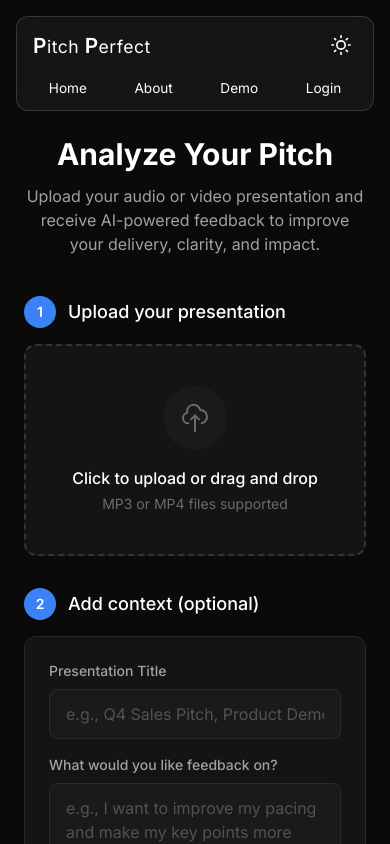
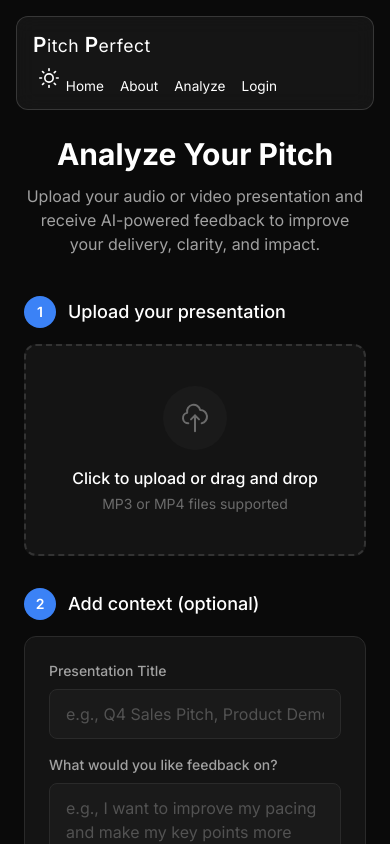
Before and after one commit to fuzzylogique/pitch-perfect, a Next.js app in the folder code/: page / in a window 390 px wide. Shown: the top 844 px of the page. Built offline with nearby package versions, Linux system fonts and the light colour scheme.

Commit message:
chore: modularize code

```diff
--- a/code/src/app/components/Navbar.tsx
+++ b/code/src/app/components/Navbar.tsx
@@ -1,11 +1,13 @@
 import React from "react";
+import "@/app/styles/navbar.css";
+import { ToggleThemeButton } from "./ToggleThemeButton";
 
 interface NavbarProps {
   logo?: string;
   brandName?: string;
   navItems?: Array<{
     label: string;
-    href: string;
+    onClick: () => void;
   }>;
   onThemeToggle?: () => void;
   isDarkMode?: boolean;
@@ -15,10 +17,10 @@ const Navbar: React.FC<NavbarProps> = ({
   logo,
   brandName = "Pitch Perfect",
   navItems = [
-    { label: "Home", href: "#home" },
-    { label: "About", href: "#about" },
-    { label: "Demo", href: "#demo" },
-    { label: "Login", href: "#login" },
+    { label: "Home", onClick: () => {} },
+    { label: "About", onClick: () => {} },
+    { label: "Analyze", onClick: () => {} },
+    { label: "Login", onClick: () => {} },
   ],
   onThemeToggle,
   isDarkMode = true,
@@ -35,183 +37,21 @@ const Navbar: React.FC<NavbarProps> = ({
       </div>
 
       {/* Navigation Links */}
-      <div className="navbar-links">
-        {navItems.map((item, index) => (
-          <a key={index} href={item.href} className="nav-link">
-            {item.label}
-          </a>
-        ))}
+      <div className="flex space-x-6">
+        <div className="navbar-links">
+          {navItems.map((item, index) => (
+            <button key={index} onClick={item.onClick} className="nav-link">
+              {item.label}
+            </button>
+          ))}
+        </div>
+
+        <ToggleThemeButton
+          isDarkMode={isDarkMode}
+          onThemeToggle={onThemeToggle}
+          className={"theme-toggle"}
+        />
       </div>
-
-      {/* Theme Toggle Button */}
-      <button
-        className="theme-toggle"
-        onClick={onThemeToggle}
-        aria-label="Toggle theme"
-      >
-        {isDarkMode ? (
-          <svg
-            width="20"
-            height="20"
-            viewBox="0 0 24 24"
-            fill="none"
-            stroke="currentColor"
-            strokeWidth="2"
-            strokeLinecap="round"
-            strokeLinejoin="round"
-          >
-            <circle cx="12" cy="12" r="5" />
-            <line x1="12" y1="1" x2="12" y2="3" />
-            <line x1="12" y1="21" x2="12" y2="23" />
-            <line x1="4.22" y1="4.22" x2="5.64" y2="5.64" />
-            <line x1="18.36" y1="18.36" x2="19.78" y2="19.78" />
-            <line x1="1" y1="12" x2="3" y2="12" />
-            <line x1="21" y1="12" x2="23" y2="12" />
-            <line x1="4.22" y1="19.78" x2="5.64" y2="18.36" />
-            <line x1="18.36" y1="5.64" x2="19.78" y2="4.22" />
-          </svg>
-        ) : (
-          <svg
-            width="20"
-            height="20"
-            viewBox="0 0 24 24"
-            fill="none"
-            stroke="currentColor"
-            strokeWidth="2"
-            strokeLinecap="round"
-            strokeLinejoin="round"
-          >
-            <path d="M21 12.79A9 9 0 1 1 11.21 3 7 7 0 0 0 21 12.79z" />
-          </svg>
-        )}
-      </button>
-
-      <style jsx>{`
-        .navbar {
-          position: fixed;
-          top: 1.5rem;
-          left: 50%;
-          transform: translateX(-50%);
-          display: flex;
-          align-items: center;
-          justify-content: space-between;
-          padding: 0.5rem 1.25rem;
-          background-color: rgba(26, 26, 26, 0.7);
-          border: 1px solid rgba(255, 255, 255, 0.15);
-          border-radius: 12px;
-          width: calc(100% - 3rem);
-          max-width: 1080px;
-          transition:
-            box-shadow 0.3s ease,
-            border-color 0.3s ease;
-          z-index: 50;
-          backdrop-filter: blur(10px);
-        }
-
-        .navbar:hover {
-          border-color: #38bdf8;
-          box-shadow:
-            0 0 20px rgba(14, 165, 233, 0.5),
-            0 0 40px rgba(14, 165, 233, 0.3),
-            inset 0 0 20px rgba(14, 165, 233, 0.1);
-        }
-
-        .navbar-brand {
-          display: flex;
-          align-items: center;
-          gap: 0.5rem;
-        }
-
-        .navbar-logo {
-          height: 24px;
-          width: auto;
-        }
-
-        .navbar-title {
-          font-size: 1.25rem;
-          font-weight: 400;
-          color: #ffffff;
-          letter-spacing: 0.5px;
-        }
-
-        .brand-pitch,
-        .brand-perfect {
-          font-size: 1.5rem;
-          font-weight: 600;
-        }
-
-        .navbar-links {
-          display: flex;
-          gap: 2.5rem;
-          align-items: center;
-          flex: 1;
-          justify-content: center;
-        }
-
-        .nav-link {
-          color: #ffffff;
-          text-decoration: none;
-          font-size: 0.95rem;
-          font-weight: 400;
-          transition: color 0.2s ease;
-        }
-
-        .nav-link:hover {
-          color: #0ea5e9;
-        }
-
-        .theme-toggle {
-          background: transparent;
-          border: none;
-          color: #ffffff;
-          cursor: pointer;
-          padding: 0.4rem;
-          display: flex;
-          align-items: center;
-          justify-content: center;
-          transition: color 0.2s ease;
-          border-radius: 6px;
-        }
-
-        .theme-toggle:hover {
-          color: #0ea5e9;
-        }
-
-        .theme-toggle svg {
-          width: 20px;
-          height: 20px;
-        }
-
-        @media (max-width: 768px) {
-          .navbar {
-            top: 1rem;
-            width: calc(100% - 2rem);
-            flex-wrap: wrap;
-            padding: 0.75rem 1rem;
-          }
-
-          .navbar-links {
-            order: 3;
-            width: 100%;
-            margin-top: 1rem;
-            justify-content: space-around;
-            gap: 1rem;
-          }
-
-          .nav-link {
-            font-size: 0.85rem;
-          }
-
-          .navbar-title {
-            font-size: 1.1rem;
-          }
-
-          .brand-pitch,
-          .brand-perfect {
-            font-size: 1.3rem;
-          }
-        }
-      `}</style>
     </nav>
   );
 };
--- /dev/null
+++ b/code/src/app/components/ToggleThemeButton.tsx
@@ -0,0 +1,53 @@
+interface ToggleThemeProps {
+  className: string;
+  onThemeToggle?: () => void;
+  isDarkMode?: boolean;
+}
+
+const ToggleThemeButton = ({ className, onThemeToggle, isDarkMode }: ToggleThemeProps) => {
+  return (
+    <button
+      className={className}
+      onClick={onThemeToggle}
+      aria-label="Toggle theme"
+    >
+      {isDarkMode ? (
+        <svg
+          width="20"
+          height="20"
+          viewBox="0 0 24 24"
+          fill="none"
+          stroke="currentColor"
+          strokeWidth="2"
+          strokeLinecap="round"
+          strokeLinejoin="round"
+        >
+          <circle cx="12" cy="12" r="5" />
+          <line x1="12" y1="1" x2="12" y2="3" />
+          <line x1="12" y1="21" x2="12" y2="23" />
+          <line x1="4.22" y1="4.22" x2="5.64" y2="5.64" />
+          <line x1="18.36" y1="18.36" x2="19.78" y2="19.78" />
+          <line x1="1" y1="12" x2="3" y2="12" />
+          <line x1="21" y1="12" x2="23" y2="12" />
+          <line x1="4.22" y1="19.78" x2="5.64" y2="18.36" />
+          <line x1="18.36" y1="5.64" x2="19.78" y2="4.22" />
+        </svg>
+      ) : (
+        <svg
+          width="20"
+          height="20"
+          viewBox="0 0 24 24"
+          fill="none"
+          stroke="currentColor"
+          strokeWidth="2"
+          strokeLinecap="round"
+          strokeLinejoin="round"
+        >
+          <path d="M21 12.79A9 9 0 1 1 11.21 3 7 7 0 0 0 21 12.79z" />
+        </svg>
+      )}
+    </button>
+  );
+};
+
+export { ToggleThemeButton };
--- a/code/src/app/globals.css
+++ b/code/src/app/globals.css
@@ -89,7 +89,8 @@ body {
 }
 
 @keyframes pulse-glow {
-  0%, 100% {
+  0%,
+  100% {
     box-shadow: 0 0 20px var(--accent-blue-glow);
   }
   50% {
@@ -149,3 +150,7 @@ body {
   border-color: var(--accent-blue) !important;
   background-color: var(--accent-blue-subtle) !important;
 }
+
+button {
+  cursor: pointer;
+}
--- a/code/src/app/page.tsx
+++ b/code/src/app/page.tsx
@@ -2,6 +2,7 @@
 
 import { useState, useRef, useCallback } from "react";
 import { Navbar } from "@/app/components/Navbar";
+import { useRouter } from "next/navigation";
 
 type FileWithPreview = {
   file: File;
@@ -10,6 +11,8 @@ type FileWithPreview = {
 };
 
 export default function Home() {
+  const router = useRouter();
+
   const [files, setFiles] = useState<FileWithPreview[]>([]);
   const [isDragging, setIsDragging] = useState(false);
   const [title, setTitle] = useState("");
@@ -123,10 +126,10 @@ export default function Home() {
       <Navbar
         brandName="Pitch Perfect"
         navItems={[
-          { label: "Home", href: "/" },
-          { label: "About", href: "/about" },
-          { label: "Demo", href: "/demo" },
-          { label: "Login", href: "/login" },
+          { label: "Home", onClick: () => router.push("/") },
+          { label: "About", onClick: () => router.push("/") },
+          { label: "Analyze", onClick: () => router.push("/") },
+          { label: "Login", onClick: () => router.push("/") },
         ]}
         onThemeToggle={() => setIsDark(!isDark)}
         isDarkMode={isDark}
--- /dev/null
+++ b/code/src/app/styles/navbar.css
@@ -0,0 +1,124 @@
+.navbar {
+  position: fixed;
+  top: 1.5rem;
+  left: 50%;
+  transform: translateX(-50%);
+  display: flex;
+  align-items: center;
+  justify-content: space-between;
+  padding: 0.5rem 1.25rem;
+  background-color: rgba(26, 26, 26, 0.7);
+  border: 1px solid rgba(255, 255, 255, 0.15);
+  border-radius: 12px;
+  width: calc(100% - 3rem);
+  max-width: 1080px;
+  transition:
+    box-shadow 0.3s ease,
+    border-color 0.3s ease;
+  z-index: 50;
+  backdrop-filter: blur(10px);
+}
+
+.navbar:hover {
+  border-color: #38bdf8;
+  box-shadow:
+    0 0 20px rgba(14, 165, 233, 0.5),
+    0 0 40px rgba(14, 165, 233, 0.3),
+    inset 0 0 20px rgba(14, 165, 233, 0.1);
+}
+
+.navbar-brand {
+  display: flex;
+  align-items: center;
+  gap: 0.5rem;
+}
+
+.navbar-logo {
+  height: 24px;
+  width: auto;
+}
+
+.navbar-title {
+  font-size: 1.25rem;
+  font-weight: 400;
+  color: #ffffff;
+  letter-spacing: 0.5px;
+}
+
+.brand-pitch,
+.brand-perfect {
+  font-size: 1.5rem;
+  font-weight: 600;
+}
+
+.navbar-links {
+  display: flex;
+  gap: 2.5rem;
+  align-items: center;
+  flex: 1;
+  justify-content: center;
+}
+
+.nav-link {
+  color: #ffffff;
+  text-decoration: none;
+  font-size: 0.95rem;
+  font-weight: 400;
+  transition: color 0.2s ease;
+}
+
+.nav-link:hover {
+  color: #0ea5e9;
+}
+
+.theme-toggle {
+  background: transparent;
+  border: none;
+  color: #ffffff;
+  cursor: pointer;
+  padding: 0.4rem;
+  display: flex;
+  align-items: center;
+  justify-content: center;
+  transition: color 0.2s ease;
+  border-radius: 6px;
+}
+
+.theme-toggle:hover {
+  color: #0ea5e9;
+}
+
+.theme-toggle svg {
+  width: 20px;
+  height: 20px;
+}
+
+@media (max-width: 768px) {
+  .navbar {
+    top: 1rem;
+    width: calc(100% - 2rem);
+    flex-wrap: wrap;
+    padding: 0.75rem 1rem;
+  }
+
+  .navbar-links {
+    order: 3;
+    width: 100%;
+    margin-top: 1rem;
+    justify-content: space-around;
+    gap: 1rem;
+  }
+
+  .nav-link {
+    font-size: 0.85rem;
+  }
+
+  .navbar-title {
+    font-size: 1.1rem;
+  }
+
+  .brand-pitch,
+  .brand-perfect {
+    font-size: 1.3rem;
+  }
+}
```
